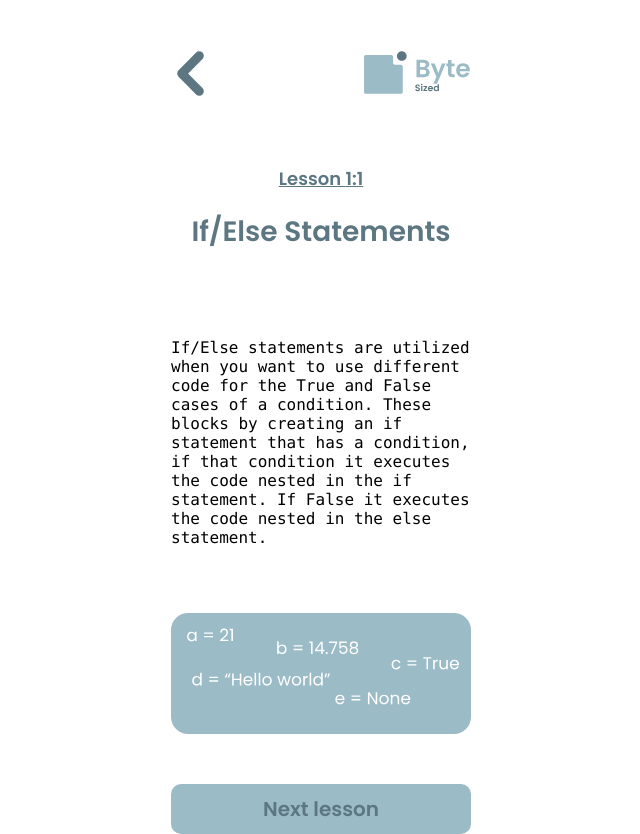
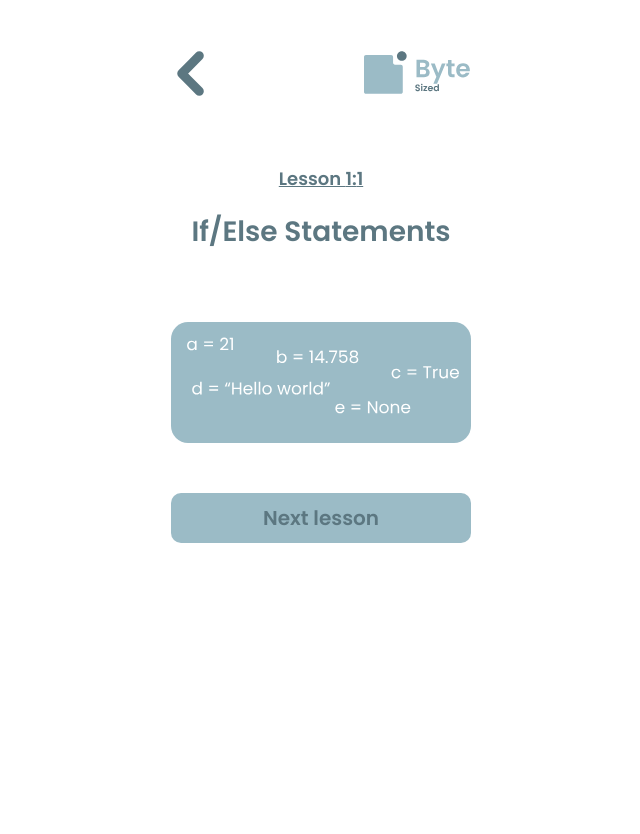
Before and after one commit to jjakk/ByteSized, a React (Create React App) app: page /week/1/day/1 in a window 1280 px wide. Shown: the whole page, without its empty margins (319-959 px from the left). After the commit the page ends 800 px from the top, so only its background shows below. Built offline with nearby package versions, Linux system fonts and the light colour scheme.

Commit message:
lesson diagram

```diff
--- a/src/screens/Lesson.js
+++ b/src/screens/Lesson.js
@@ -47,7 +47,6 @@ const Lesson = () => {
                 <Subheader style={{ alignSelf: "center", textAlign: "center", textDecoration: "underline" }}>Lesson {weekNumber}:{dayNumber}</Subheader>
                 <Header style={{ alignSelf: "center", textAlign: "center" }}>{headerText || "Loading"}</Header>
             </div>
-            <ReactMarkdown className="ReactMarkdown">{lesson}</ReactMarkdown>
             <img src={`../../../content/img/${weekNumber}/${weekNumber}-${dayNumber}_Image.svg`}></img>
             <Button onClick={onNextLesson}>Next lesson</Button>
         </div>
```
